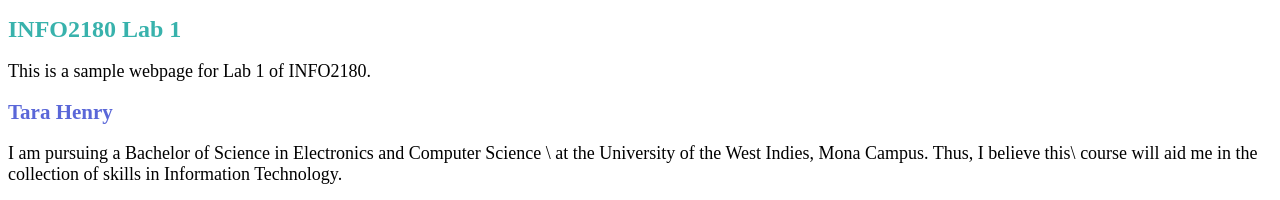
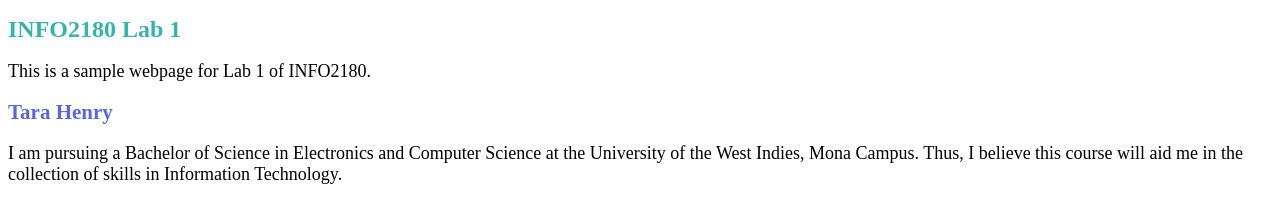
Before and after one commit to TaraHenry/info2180-lab1, a plain HTML site: page index.html in a window 1280 px wide. Shown: the top 200 px of the page. Drawn offline with Linux system fonts and the light colour scheme.

Commit message:
Update index.html

```diff
--- a/index.html
+++ b/index.html
@@ -14,9 +14,7 @@
         </header>
         <main>
             <h2>Tara Henry</h2>
-            <p>I am pursuing a Bachelor of Science in Electronics and Computer Science \
-                at the University of the West Indies, Mona Campus. Thus, I believe this\
-                course will aid me in the collection of skills in Information Technology.
+            <p>I am pursuing a Bachelor of Science in Electronics and Computer Science at the University of the West Indies, Mona Campus. Thus, I believe this course will aid me in the collection of skills in Information Technology.
             </p>
             <img src="WebDevelopment.jpg" alt="Decorative Web Development picture">
         </main>
```
